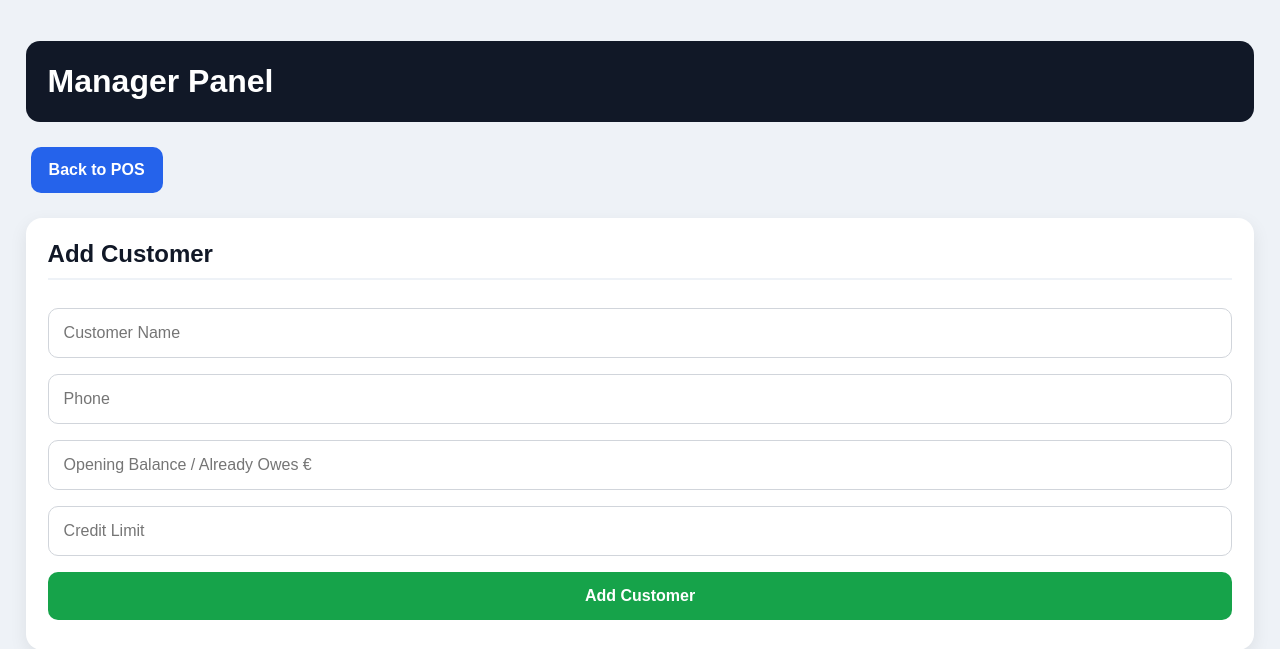
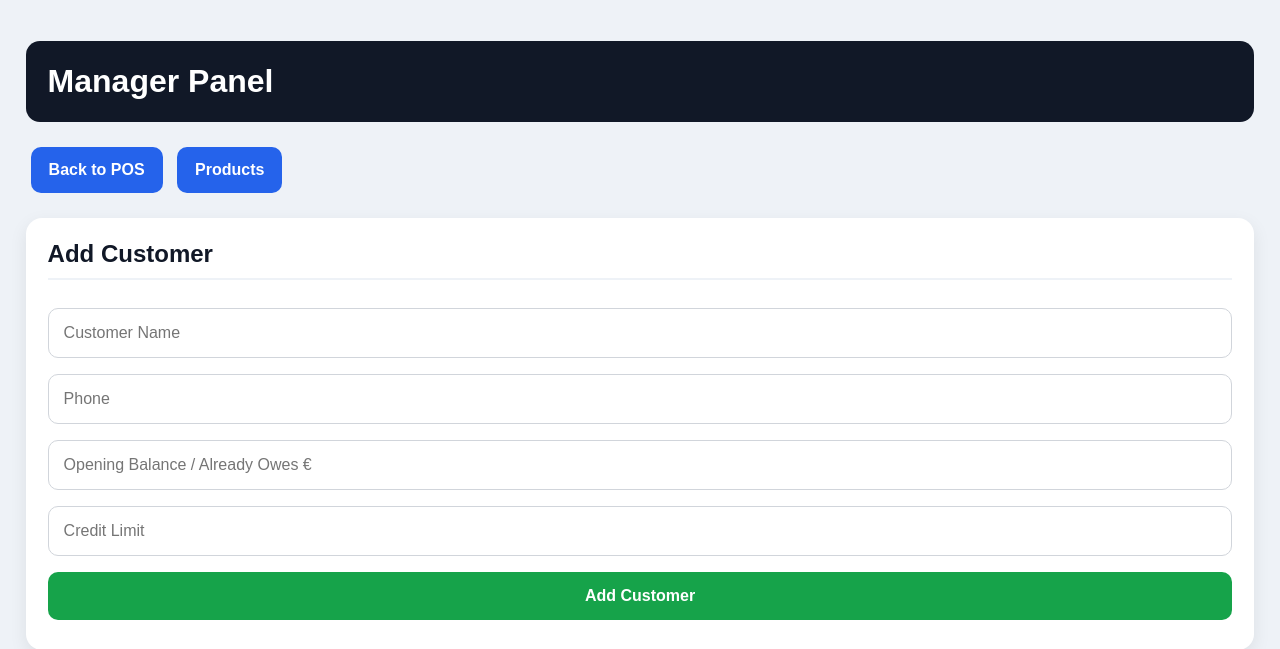
Before and after one commit to iosif-fuels/iosif-fuels-pos-online, a Python web app: template templates/manager.html in a window 1280 px wide. Shown: the top 649 px of the page. Run offline with Jinja, Linux system fonts and the light colour scheme; the template is opened without the code that fills it, so the values that code supplies are empty.

Commit message:
manager.html

```diff
--- a/templates/manager.html
+++ b/templates/manager.html
@@ -11,6 +11,7 @@
 
     <div class="nav">
         <a href="/">Back to POS</a>
+        <a href="/products">Products</a>
     </div>
 
     <div class="card">
```
